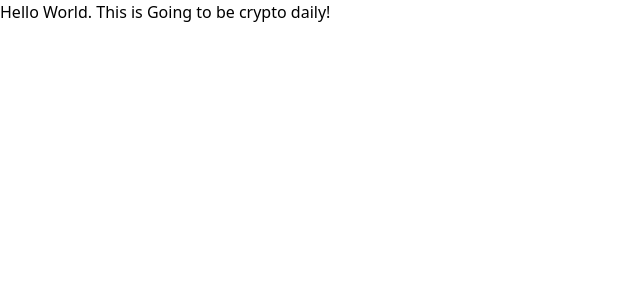
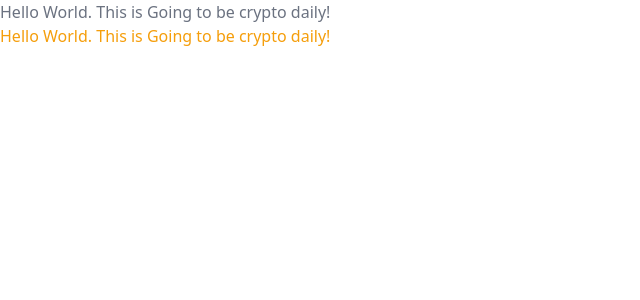
Before and after one commit to JustinVelazquez/Daily_Cryptov3, a React (Create React App) app in the folder client-side/: page / in a window 1280 px wide. Shown: the top 300 px of the page, without its empty margins (0-640 px from the left). Built offline with nearby package versions, Linux system fonts and the light colour scheme.

Commit message:
played around with tailwind styling. will layout app tomorrow

```diff
--- a/client-side/src/App.js
+++ b/client-side/src/App.js
@@ -1,10 +1,16 @@
 import logo from './logo.svg';
-
 
 function App() {
   return (
-    <div className="App">
-      <h1>Hello World. This is Going to be crypto daily!</h1>
+    <div>
+      <ul class="flex-row">
+        <li class="text-gray-500 flex-auto">
+          Hello World. This is Going to be crypto daily!
+        </li>
+        <li class="text-yellow-500 flex-auto">
+          Hello World. This is Going to be crypto daily!
+        </li>
+      </ul>
     </div>
   );
 }
```
